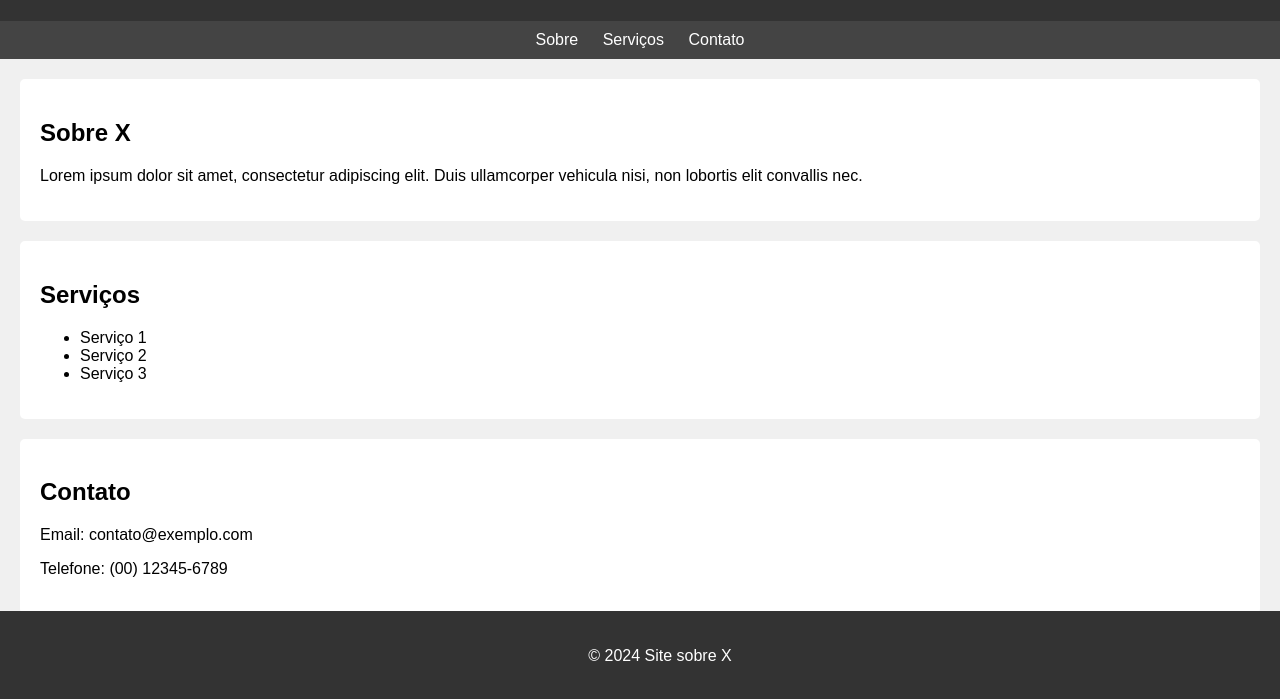
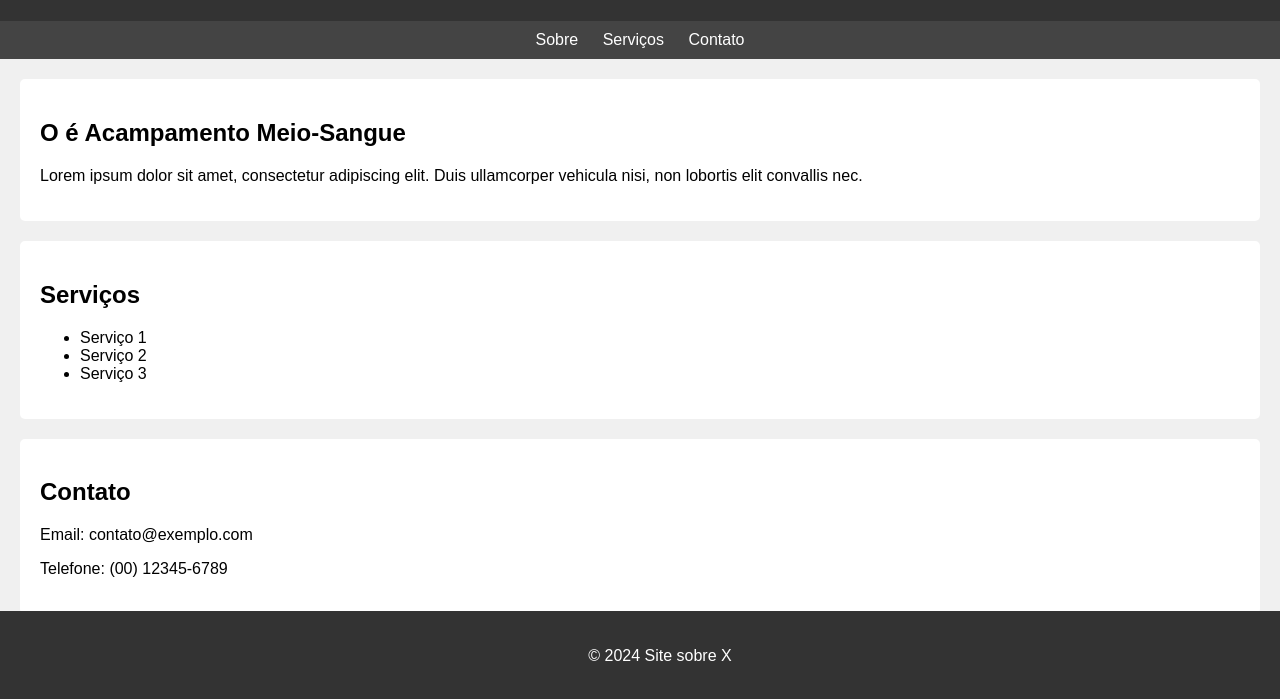
Before and after one commit to VieiraMaria/backend3D, a plain HTML site: page index.html in a window 1280 px wide. Shown: the part 99-798 px from the top of the page. Drawn offline with Linux system fonts and the light colour scheme.

Commit message:
Update index.html

```diff
--- a/index.html
+++ b/index.html
@@ -55,7 +55,7 @@
         <a href="#contato">Contato</a>
     </nav>
     <section id="sobre">
-        <h2>Sobre X</h2>
+        <h2>O é Acampamento Meio-Sangue</h2>
         <p>Lorem ipsum dolor sit amet, consectetur adipiscing elit. Duis ullamcorper vehicula nisi, non lobortis elit convallis nec.</p>
     </section>
     <section id="servicos">
```
